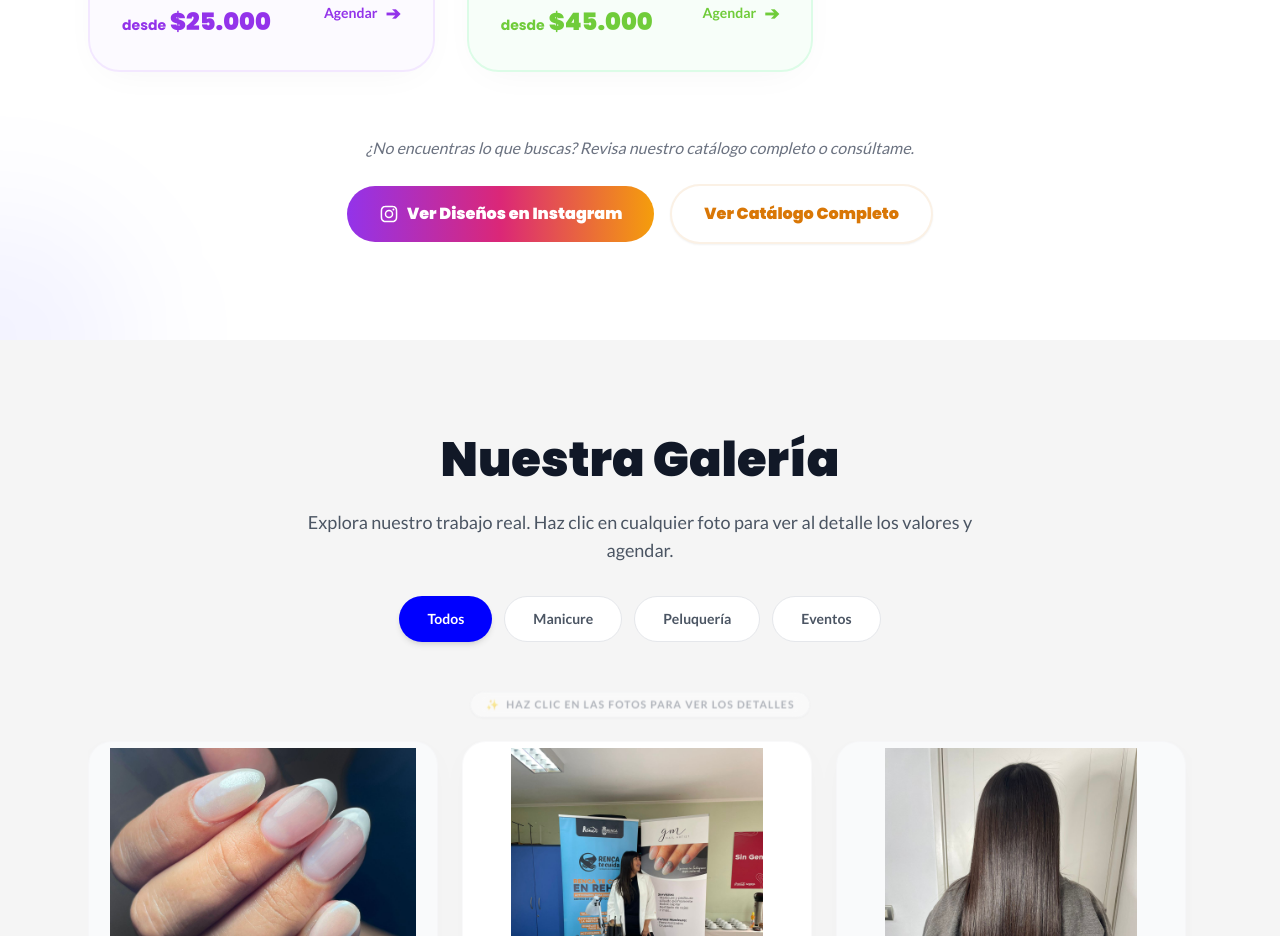
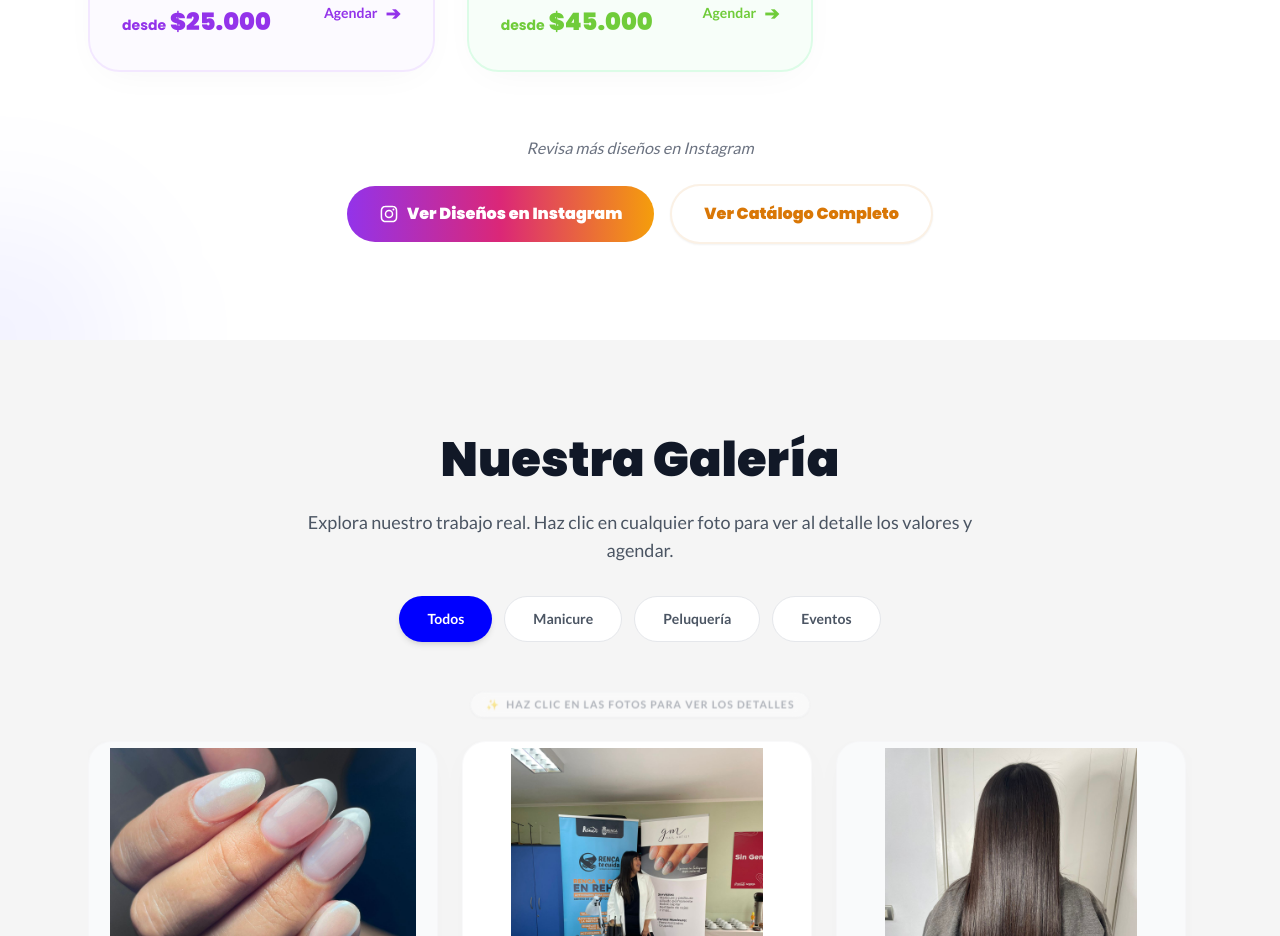
Before and after one commit to CaBsCrypto/gm_nailartist, a Next.js app: page / in a window 1280 px wide. Shown: the part 2360-3296 px from the top of the page. Built offline with nearby package versions, Linux system fonts and the light colour scheme.

Commit message:
style: change subtitle under featured services to Revisa más diseños en Instagram

```diff
--- a/components/Services.tsx
+++ b/components/Services.tsx
@@ -96,7 +96,7 @@ export default function Services() {
 
                 <div className="mt-16 text-center">
                     <p className="text-gray-500 font-body italic mb-6">
-                        ¿No encuentras lo que buscas? Revisa nuestro catálogo completo o consúltame.
+                        Revisa más diseños en Instagram
                     </p>
                     <div className="flex flex-col sm:flex-row items-center justify-center gap-4">
                         <button
```
